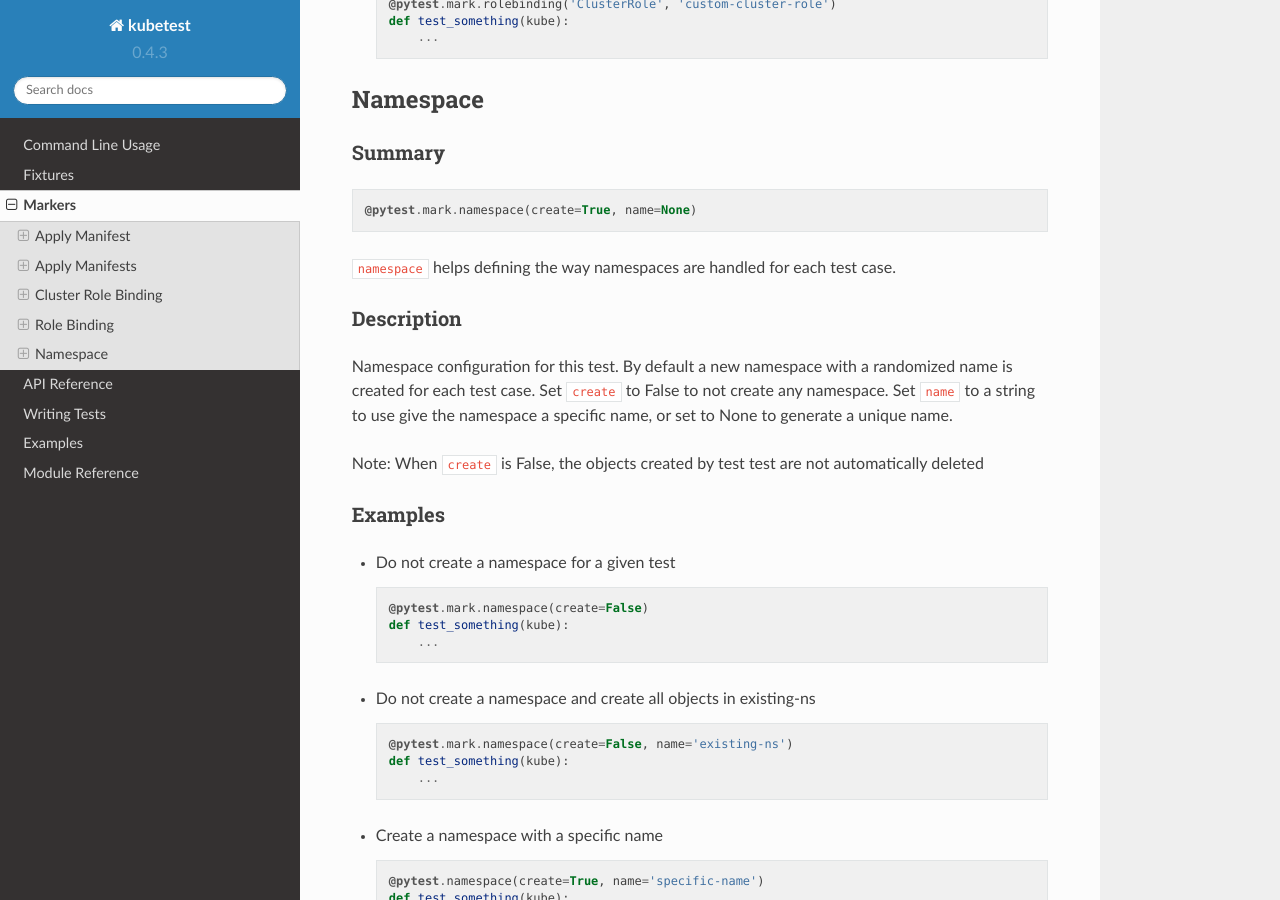
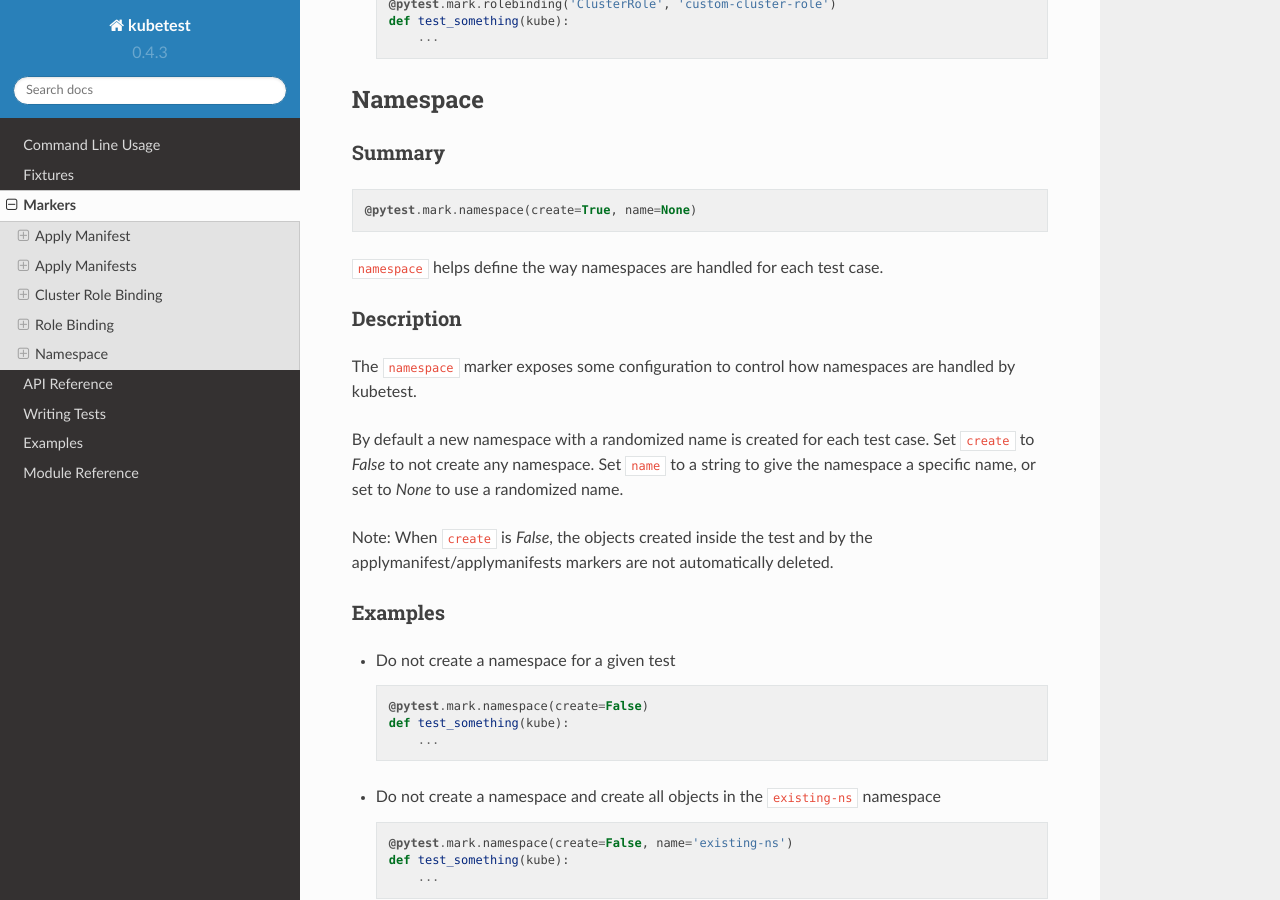
Before and after one commit to vapor-ware/kubetest, a Sphinx documentation site: the page built from docs/markers.rst, in a window 1280 px wide and 900 px high, scrolled down 5376 px. Built offline with Sphinx 7.4.7 and the Read the Docs theme 2.0.0, drawn with Linux system fonts in a browser that asks for light colours.

Commit message:
Fix typos in namespace marker doc

```diff
--- a/docs/markers.rst
+++ b/docs/markers.rst
@@ -296,21 +296,26 @@ Summary
 
     @pytest.mark.namespace(create=True, name=None)
 
-``namespace`` helps defining the way namespaces are handled for each test case.
+``namespace`` helps define the way namespaces are handled for each test case.
 
 
 Description
 ~~~~~~~~~~~
 
-Namespace configuration for this test.
+The ``namespace`` marker exposes some configuration to control how namespaces are handled
+by kubetest.
+
 By default a new namespace with a randomized name is created for each test case.
-Set ``create`` to False to not create any namespace.
-Set ``name`` to a string to use give the namespace a specific name, or set to None to generate a unique name.
+Set ``create`` to *False* to not create any namespace.
+Set ``name`` to a string to give the namespace a specific name, or set to *None*
+to use a randomized name.
 
-Note: When ``create`` is False, the objects created by test test are not automatically deleted
+Note: When ``create`` is *False*, the objects created inside the test and by the
+applymanifest/applymanifests markers are not automatically deleted.
 
 Examples
 ~~~~~~~~
+
 - Do not create a namespace for a given test
 
   .. code-block:: python
@@ -319,7 +324,8 @@ Examples
       def test_something(kube):
           ...
 
-- Do not create a namespace and create all objects in existing-ns
+- Do not create a namespace and create all objects in the ``existing-ns``
+  namespace
 
   .. code-block:: python
 
```
